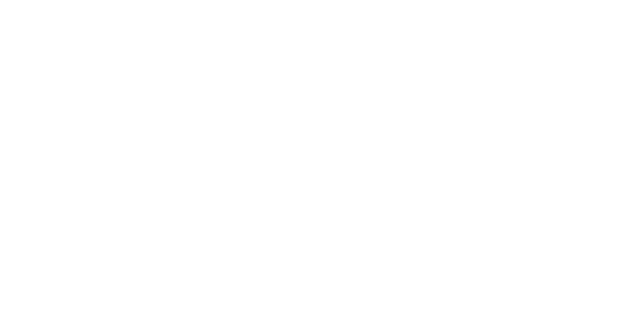
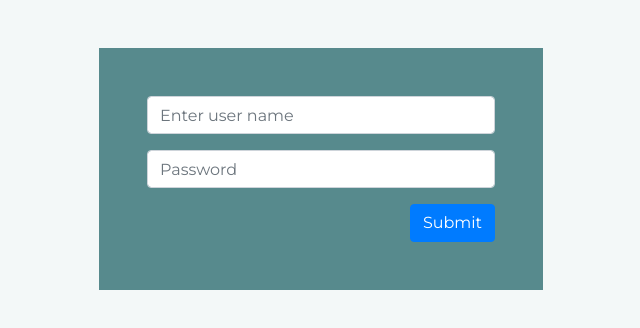
Before and after one commit to chiomadans1759/FREYDA, a Vue app: page /login in a window 1280 px wide. Shown: the top 328 px of the page, without its empty margins (319-959 px from the left). Built offline with nearby package versions, Linux system fonts and the light colour scheme.

Commit message:
finish up auth forms

```diff
--- a/src/router.js
+++ b/src/router.js
@@ -11,6 +11,11 @@
       path: '/',
       name: 'register-page',
       component: () => import('@/views/Register.vue')
+    },
+    {
+      path: '/login',
+      name: 'Login-page',
+      component: () => import('@/views/Login.vue')
     },
     {
       path: '/admin',
--- a/src/views/Login.vue
+++ b/src/views/Login.vue
@@ -0,0 +1,45 @@
+<template>
+  <main id="login-page">
+    <div class="row">
+      <div class="container">
+        <form class="registeration-form">
+          <div class="form-group">
+            <input type="text" class="form-control" placeholder="Enter user name">
+            <!-- <small id="emailHelp" class="form-text text-muted">We'll never share your email with anyone else.</small> -->
+          </div>
+
+          <div class="form-group">
+            <input type="password" class="form-control" placeholder="Password">
+          </div>
+
+          <div class="d-flex justify-content-end">
+            <button type="submit" class="btn btn-primary submit-btn">Submit</button>
+          </div>
+        </form>
+      </div>
+    </div>
+  </main>
+</template>
+
+<script>
+export default {
+  name: 'Login-page'
+
+}
+</script>
+
+<style scoped>
+
+#login-page {
+  height: 100vh;
+}
+
+#login-page form {
+  width: 40%;
+  margin: auto;
+  margin-top: 3rem;
+  background: #578a8d;
+  padding: 3rem;
+}
+
+</style>
--- a/src/views/Register.vue
+++ b/src/views/Register.vue
@@ -2,7 +2,7 @@
   <main id="register-page">
     <div class="row">
       <div class="container">
-        <h2>Sign Up to use Vaitex</h2>
+        <h2>Sign Up to use Freyda</h2>
         <form class="registeration-form">
           <div class="form-group">
             <input type="text" class="form-control" placeholder="Enter first name" ref="firstName">
@@ -45,8 +45,8 @@
 <script>
 export default {
   name: 'register-page',
-  data(){
-    return this.$nextTick(() => this.$refs.firstName.focus())
+  mounted() {
+    this.$nextTick(() => this.$refs.firstName.focus())
   }
 
 }
@@ -55,6 +55,7 @@
 <style scoped>
 #register-page {
   height: 100vh;
+  margin: 2rem;
 }
 
 #register-page h2 {
@@ -91,4 +92,14 @@
   border: none;
 }
 
+@media (max-width: 767.98px){
+  #register-page form {
+  width: 100%;
+  margin: auto;
+  margin-top: 3rem;
+  background: #578a8d;
+  padding: 3rem;
+}
+ }
+
 </style>
```
